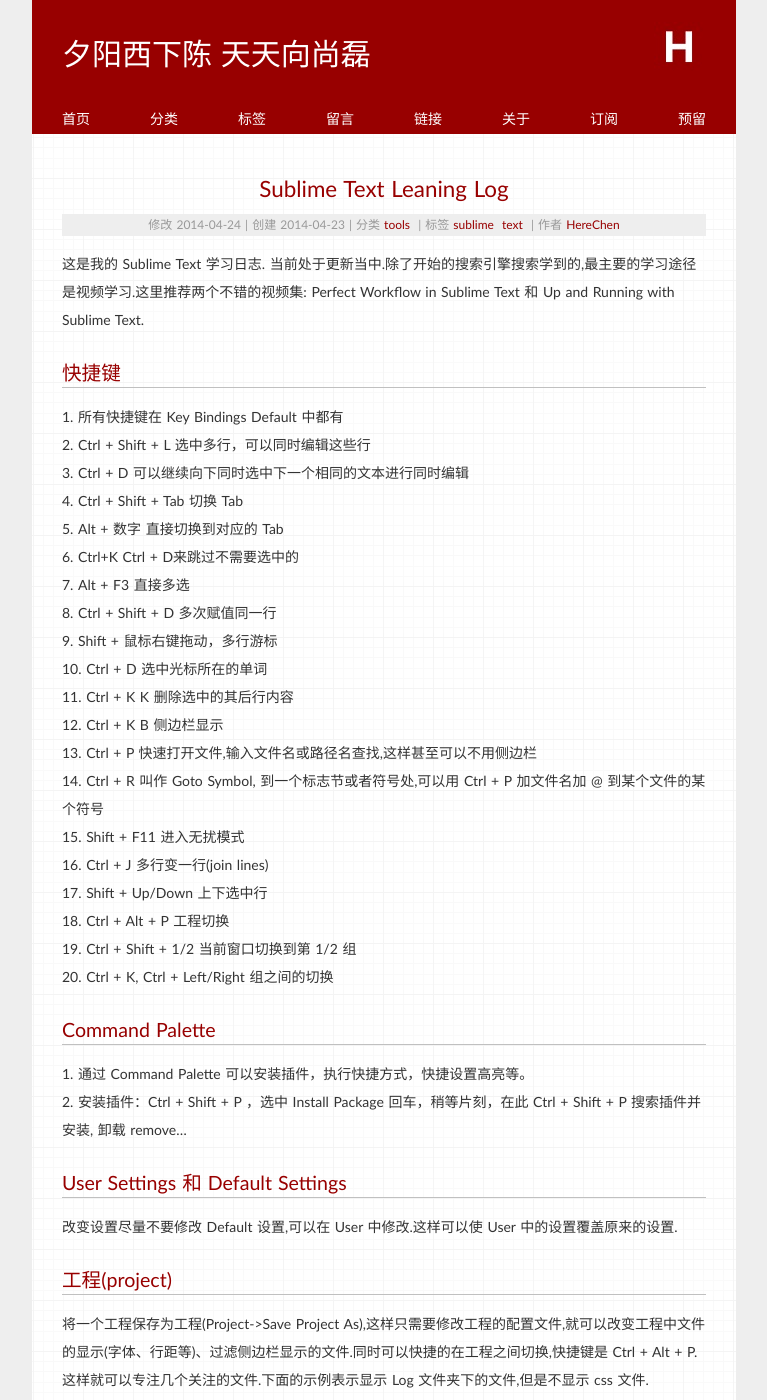
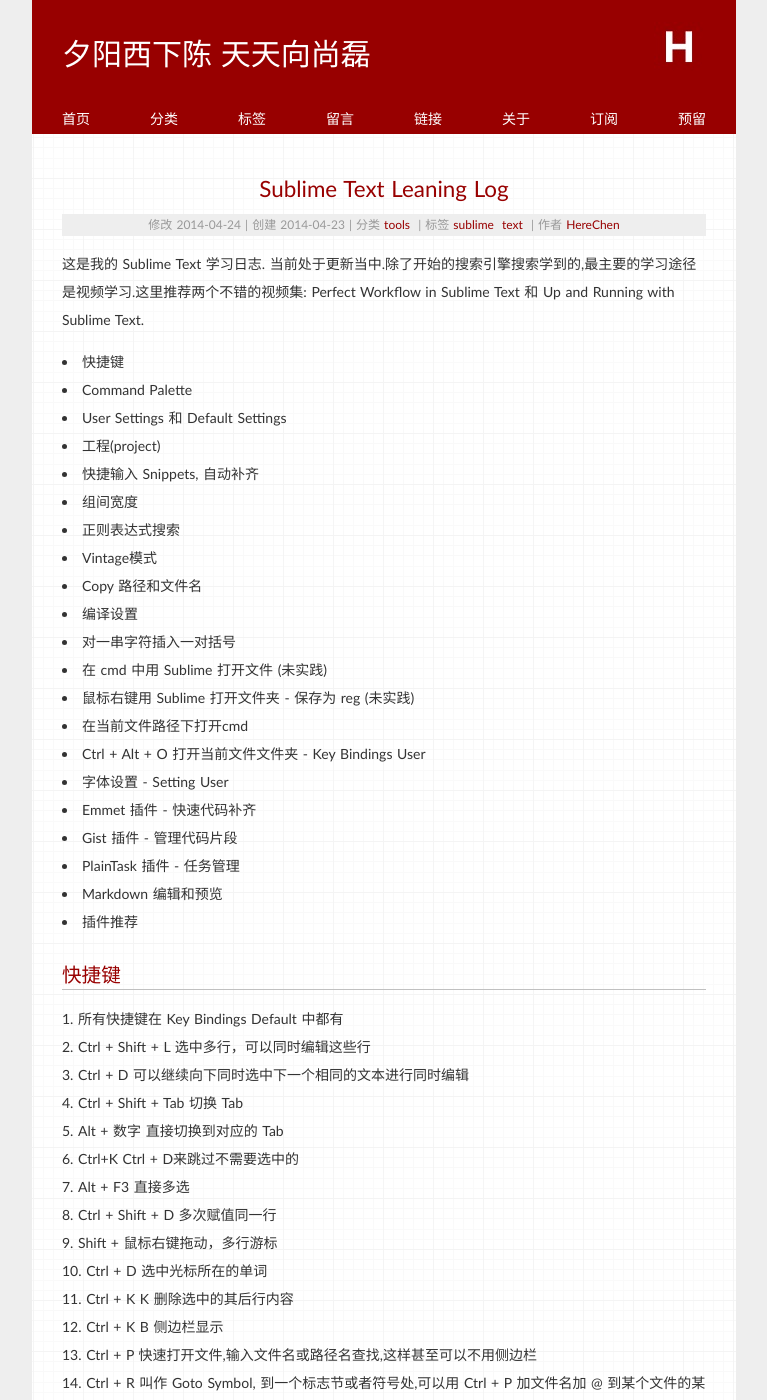
Before and after one commit to Xuezhiyuanlin/herechen.github.io, a Jekyll site: the page built from _posts/2014-04-23-sublime-text-leaning-log.md, in a window 1280 px wide and 1400 px high. Shown: the whole window, without its empty margins (256-1023 px from the left). Built offline with Jekyll 4.4.1, drawn with Linux system fonts in a browser that asks for light colours; some web fonts are replaced; Markdown is read by kramdown in place of the engine named in the settings; comment, search, counter and statistics services are not loaded; some of the changed text lies outside the part shown.

Commit message:
herechen

```diff
--- a/_posts/2014-04-23-sublime-text-leaning-log.md
+++ b/_posts/2014-04-23-sublime-text-leaning-log.md
@@ -9,7 +9,34 @@
 
 这是我的 Sublime Text 学习日志. 当前处于更新当中.除了开始的搜索引擎搜索学到的,最主要的学习途径是视频学习.这里推荐两个不错的视频集: Perfect Workflow in Sublime Text 和 Up and Running with Sublime Text.
 
-##快捷键
+<!-- MarkdownTOC depth=2 -->
+
+- 快捷键
+- Command Palette
+- User Settings 和 Default Settings
+- 工程(project)
+- 快捷输入 Snippets, 自动补齐
+- 组间宽度
+- 正则表达式搜索
+- Vintage模式
+- Copy 路径和文件名
+- 编译设置
+- 对一串字符插入一对括号
+- 在 cmd 中用 Sublime 打开文件 (未实践)
+- 鼠标右键用 Sublime 打开文件夹 - 保存为 reg (未实践)
+- 在当前文件路径下打开cmd
+- Ctrl + Alt + O 打开当前文件文件夹 - Key Bindings User
+- 字体设置 - Setting User
+- Emmet 插件 - 快速代码补齐
+- Gist 插件 - 管理代码片段
+- PlainTask 插件 - 任务管理
+- Markdown 编辑和预览
+- 插件推荐
+
+<!-- /MarkdownTOC -->
+
+
+## 快捷键
 
 0. 所有快捷键在 Key Bindings Default 中都有
 1. Ctrl + Shift + L 选中多行，可以同时编辑这些行
@@ -32,16 +59,16 @@
 18. Ctrl + Shift + 1/2 当前窗口切换到第 1/2 组
 19. Ctrl + K, Ctrl + Left/Right 组之间的切换
 
-##Command Palette
+## Command Palette
 
 1. 通过 Command Palette 可以安装插件，执行快捷方式，快捷设置高亮等。
 2. 安装插件：Ctrl + Shift + P ，选中 Install Package 回车，稍等片刻，在此 Ctrl + Shift + P 搜索插件并安装, 卸载 remove...
 
-##User Settings 和 Default Settings
+## User Settings 和 Default Settings
 
 改变设置尽量不要修改 Default 设置,可以在 User 中修改.这样可以使 User 中的设置覆盖原来的设置.
 
-##工程(project)
+## 工程(project)
 
 将一个工程保存为工程(Project->Save Project As),这样只需要修改工程的配置文件,就可以改变工程中文件的显示(字体、行距等)、过滤侧边栏显示的文件.同时可以快捷的在工程之间切换,快捷键是 Ctrl + Alt + P.这样就可以专注几个关注的文件.下面的示例表示显示 Log 文件夹下的文件,但是不显示 css 文件.
 
@@ -55,7 +82,7 @@
 		]
 	}
 
-##快捷输入 Snippets, 自动补齐
+## 快捷输入 Snippets, 自动补齐
 
 Snippets 通过 Ctrl + Shift + P 输入 snippet: .这个功能类似自动补齐.可以自定义内容,通过某个输入来触发需要输入.也可以通过安装包来实现.
 
@@ -72,7 +99,7 @@
 		<!-- <scope>source.python</scope> -->
 	</snippet>
 
-##组间宽度
+## 组间宽度
 
 当有多个组的时候,并且希望正在操作的一个组宽度更大,那么可以在 User 中设置快捷方式来实现.下面设置了 Shift + Alt + Left 和 Shift + Alt + Right 一对快捷. 如果需要等宽的组,那么直接使用 Shift + Alt + 2 来实现.
 
@@ -97,13 +124,13 @@
 		}
 	},
 
-##正则表达式搜索
+## 正则表达式搜索
 
 通过正则表达式搜索满足特定条件的字符串来选中,然后修改,比如设置 title case.
 
 Ctrl + I, 然后 Alt + R 进入正则表达式搜索, 高亮匹配后, 通过过 Alt + Enter 全选高亮项. 比如：输入 `##.+` 将选中 ## 开始直到行末的字符串.
 
-##Vintage模式
+## Vintage模式
 
 这是一种 vi 模式, 可以全键盘操作了.默认下 windows 上禁用的.在 User 设置中可以启用.
 
@@ -111,11 +138,11 @@
 	    "ignored_packages": []
 	}
 
-##Copy 路径和文件名
+## Copy 路径和文件名
 
 Ctrl + Shift + P 输入 copy 可以复制当前文件的路径、当前文件所在工程的相对路径、以及复制为标签 a.
 
-##编译设置
+## 编译设置
 
 自定义一个编译设置,Tools->Build System->New Build System.下面这是一个用 gcc 设置的 C 语言编译设置. gcc 编译形式为 `gcc filename.c -o filename`, 这里的功能同时实现了编译并运行(Ctrl + Shift + B).若需要简洁一点,那么仅需要保留第一行即可.这里有一些参数可以查看[build_systems](http://sublimetext.info/docs/en/reference/build_systems.html).
 
@@ -136,17 +163,17 @@
 		]
 	}
 
-##对一串字符插入一对括号
+## 对一串字符插入一对括号
 
 选中字符串, Shift + ( 即可插入括号
 
-##在 cmd 中用 Sublime 打开文件 (未实践)
+## 在 cmd 中用 Sublime 打开文件 (未实践)
 
 [http://stackoverflow.com/questions/9440639/sublime-text-from-command-line-win7](http://stackoverflow.com/questions/9440639/sublime-text-from-command-line-win7)
 
 	doskey subl="C:\Program Files\Sublime Text 2\sublime_text.exe" $*
 
-##鼠标右键用 Sublime 打开文件夹 - 保存为 reg (未实践)
+## 鼠标右键用 Sublime 打开文件夹 - 保存为 reg (未实践)
 
 [为文件夹添加右键菜单直接由Sublime Text2打开](http://www.panwenbin.com/2013/11/17/%e4%b8%ba%e6%96%87%e4%bb%b6%e5%a4%b9%e6%b7%bb%e5%8a%a0%e5%8f%b3%e9%94%ae%e8%8f%9c%e5%8d%95%e7%9b%b4%e6%8e%a5%e7%94%b1sublime-text2%e6%89%93%e5%bc%80/)
 
@@ -157,7 +184,7 @@
 	[HKEY_CLASSES_ROOT\Directory\shell\Open with SubLime Text 2\Command]
 	@="C:\\Program Files\\Sublime Text 2\\sublime_text.exe -n \"%1\""
 
-##在当前文件路径下打开cmd
+## 在当前文件路径下打开cmd
 
 [http://stackoverflow.com/questions/12103028/sublime-text-2-open-cmd-prompt-at-current-or-project-directory-windows#12175413](http://stackoverflow.com/questions/12103028/sublime-text-2-open-cmd-prompt-at-current-or-project-directory-windows#12175413)
 
@@ -184,17 +211,17 @@
 
 	{ "keys": ["alt+c"], "command": "cmd"}
 
-##Ctrl + Alt + O 打开当前文件文件夹 - Key Bindings User
+## Ctrl + Alt + O 打开当前文件文件夹 - Key Bindings User
 
 	{ "keys": ["ctrl+alt+o"], "command": "open_dir", "args": {"dir": "$file_path", "file": "$file_name"} }
 
-##字体设置 - Setting User
+## 字体设置 - Setting User
 
 	// "font_face": "Ubuntu mono"
 	// "font_face": "Courier New"
 	"font_face": "Consolas"
 
-##Emmet 插件 - 快速代码补齐
+## Emmet 插件 - 快速代码补齐
 
 这是一个很棒的插件,用于前端开发的,前身叫 Zencode.比如输入下面的语句,并在结尾时按下 tab 键.
 
@@ -202,7 +229,7 @@
 
 	ul>li[list="none"]{nothing}*4
 
-##Gist 插件 - 管理代码片段
+## Gist 插件 - 管理代码片段
 
 [https://github.com/condemil/Gist#generating-access-token](https://github.com/condemil/Gist#generating-access-token) 这是一个让人 "哇哦" 的插件.
 
@@ -212,7 +239,7 @@
 4. 选中代码创建 gist,不选中,则默认是当前文件.可以通过右键创建,也可以通过 Ctrl + Shift + P 查找 Gist 创建.可以不用输入参数,输入参数第一项是描述,第二项是文件名.
 5. 需要查看 Gist 时,通过 Ctrl + Shift + P 搜索 open gist 即可.
 
-##PlainTask 插件 - 任务管理
+## PlainTask 插件 - 任务管理
 
 [https://github.com/aziz/PlainTasks](https://github.com/aziz/PlainTasks) 可用于创建日程管理或者任务管理.
 
@@ -224,11 +251,11 @@
 6. 输入 `---` 然后 tab 键分割.
 7. 如果存在标志乱码或者显示不正常,可以到 Package Settings 设置 Plain Task 的 Settings Default.
 
-##Markdown 编辑和预览
+## Markdown 编辑和预览
 
 通过插件 Markdown Extended 来达到增强的 Markdown 显示效果,通过 Markdown Preview 来达到浏览器中的预览效果,编译成 HTML 的快捷是 Ctrl + B,预览的快捷是 Alt + M.
 
-##插件推荐
+## 插件推荐
 
 0. Package Control 插件包管理器.
 1. Prefixr 对代码提前修正(css).
@@ -243,4 +270,4 @@
 10. Gist Github gist 的本地化管理,直接上传和查看服务器上的gist.
 11. DocBlockr [https://github.com/spadgos/sublime-jsdocs](https://github.com/spadgos/sublime-jsdocs) 文档写作,可以便捷的写注释,比如通过识别函数的参数在写注释的时候通过 tab 更加快捷的补充注释.支持的语言有 JavaScript, PHP, ActionScript, CoffeeScript, TypeScript, Java, Groovy, Objective C, C, C++ and Rust.
 12. PlainTask 任务管理.
-13. LiveReload 结合 Chrome 插件可以实现在编辑保存网页文件时,实时预览网页效果..
+13. LiveReload 结合 Chrome 插件可以实现在编辑保存网页文件时,实时预览网页效果.
```
